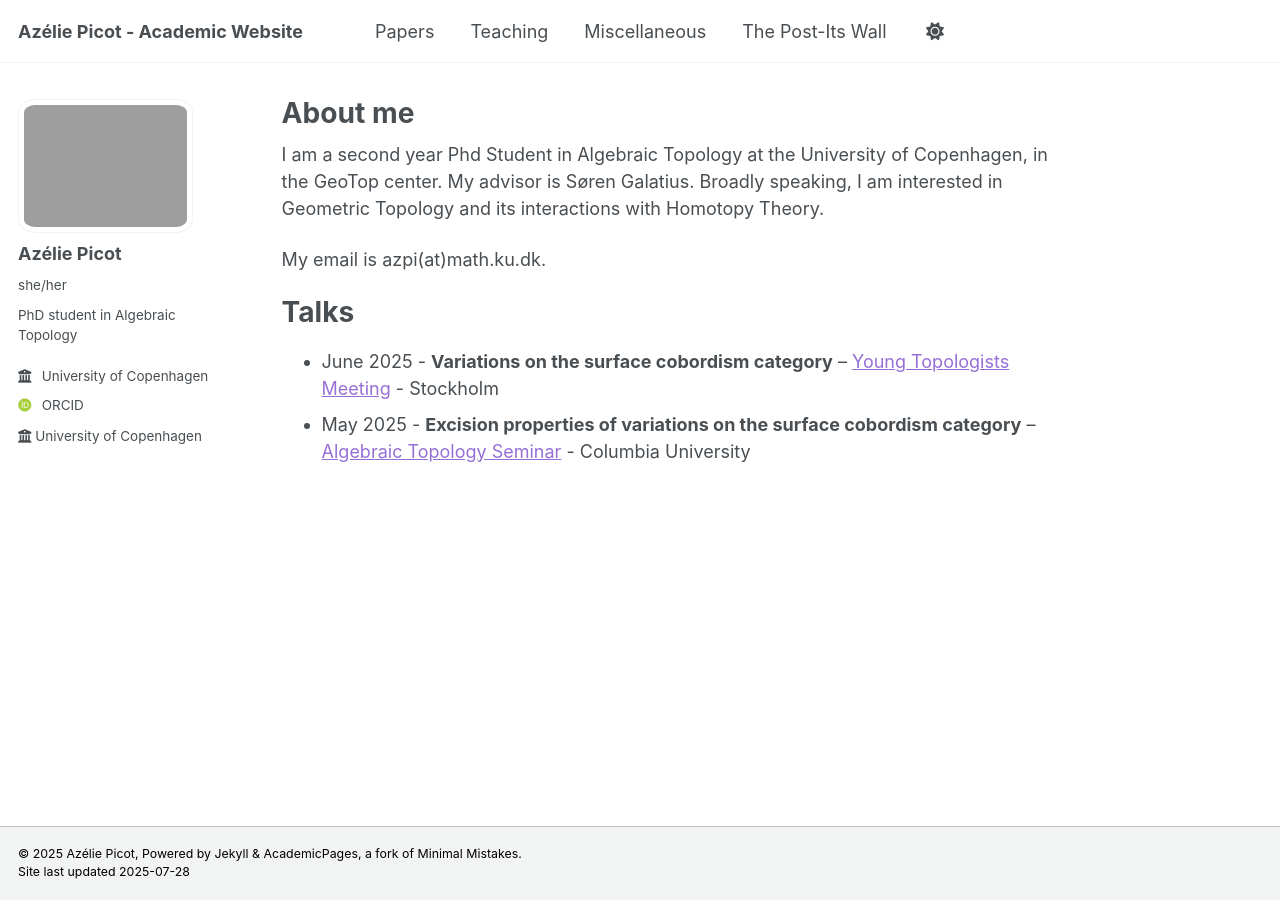
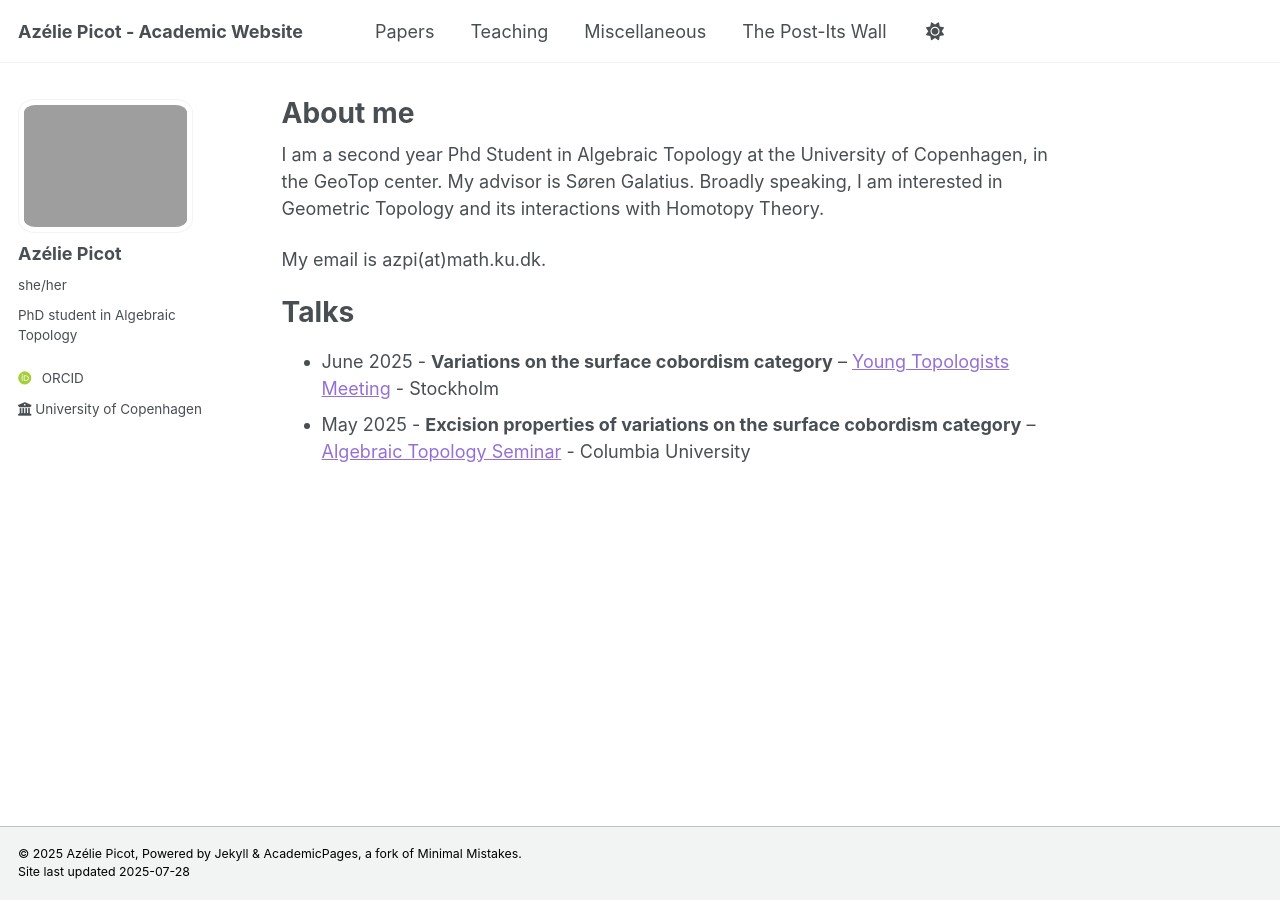
Before and after one commit to azeliepicot/azeliepicot.github.io, a Jekyll site: the page built from _pages/about.md, in a window 1280 px wide. Built offline with Jekyll 4.4.1, drawn with Linux system fonts in a browser that asks for light colours; some web fonts are replaced.

Commit message:
Update _config.yml

```diff
--- a/_config.yml
+++ b/_config.yml
@@ -27,7 +27,7 @@ author:
   pronouns         : "she/her"
   bio              : "PhD student in Algebraic Topology"
   location         : #"University of Copenhagen"
-  employer         : "University of Copenhagen"
+  employer         : #"University of Copenhagen"
   uri              : # URL
   email            : #"none@example.org"
 
```
